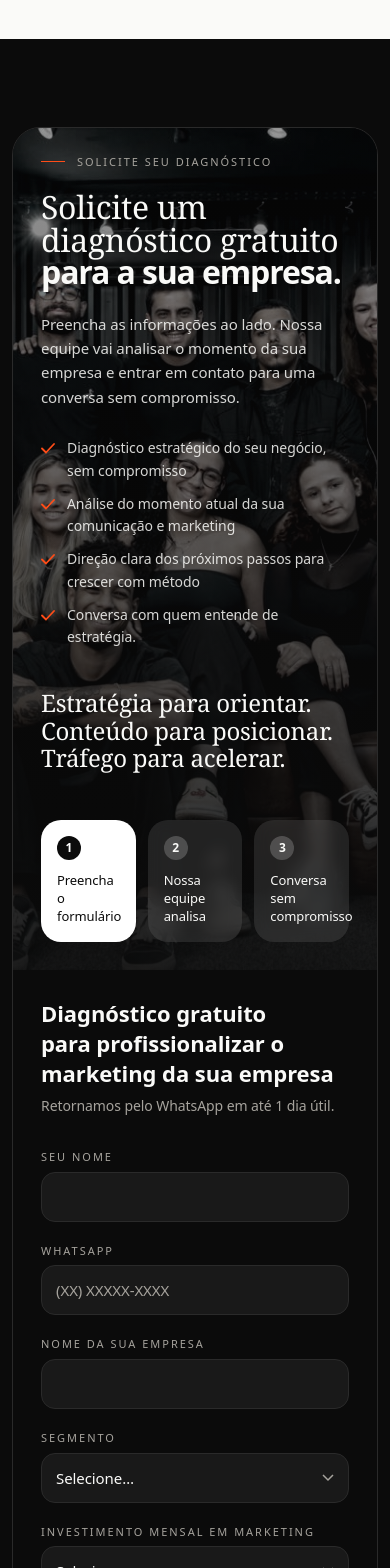
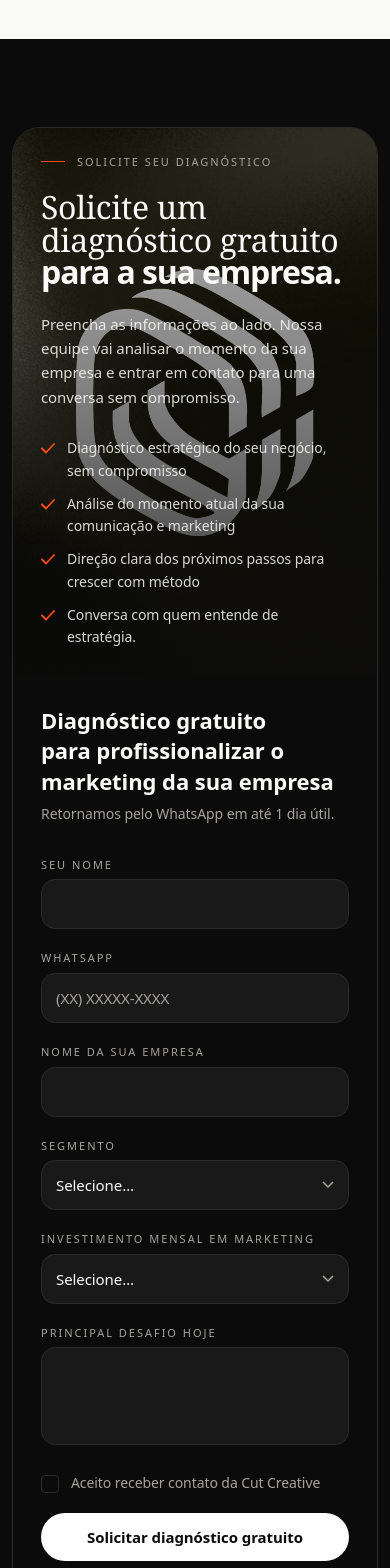
Before and after one commit to barbosarenan7/landingpagecutt, a React (Vite) app: page / in a window 390 px wide. Shown: the part 8360-9928 px from the top of the page. Built offline with nearby package versions, Linux system fonts and the light colour scheme; a web font is replaced by a local one.

Commit message:
Loop no pointer highlight, carrossel de logos aposentado e diagnóstico com arte do grupo

```diff
--- a/src/components/Diagnostico.tsx
+++ b/src/components/Diagnostico.tsx
@@ -4,14 +4,12 @@ import LeadForm from "./LeadForm";
 import content from "../content/site.json";
 
 const dg = content.diagnostico;
-/** O 1º chip fica destacado (ativo); os demais, discretos. */
-const chips = dg.chips.map((c, i) => ({ ...c, active: i === 0 }));
 
 /**
  * Solicite ref. "sign-up split": card grande dividido em dois painéis.
- * Esquerda: foto da equipe como fundo com scrim + título, benefícios e
- * chips de etapas 1-2-3. Direita: formulário escuro com inputs em caixa
- * e botão branco. Slot: team-g4 (foto real em public/team-g4.jpg).
+ * Esquerda: arte do símbolo do grupo como fundo com scrim + título e
+ * benefícios. Direita: formulário escuro com inputs em caixa e botão
+ * branco. Slot: logo-grupo (arte real em public/logo-grupo.png).
  */
 function Check() {
   return (
@@ -40,22 +38,25 @@ export default function Diagnostico() {
       <div className="container-cut">
         <Reveal>
           <div className="grid overflow-hidden rounded-card border border-line-dark lg:grid-cols-2">
-            {/* painel esquerdo: foto da equipe + conteúdo */}
+            {/* painel esquerdo: arte do símbolo do grupo + conteúdo.
+                A arte é pronta (já escura), então fica sem dessaturação e
+                expandida para cobrir todo o painel; o scrim leve garante
+                a leitura do texto por cima. */}
             <div className="relative flex flex-col p-7 md:p-10">
               <Media
-                file="team-g4.webp"
+                file="logo-grupo.png"
                 src={dg.imagem}
-                alt="Equipe da Cut Creative reunida no estúdio, no evento G4 Advisor"
-                width={1400}
-                height={875}
-                className="absolute inset-0 h-full !rounded-none"
+                alt="Símbolo da Cut Creative sobre fundo escuro texturizado"
+                width={1080}
+                height={1080}
+                className="absolute inset-0 h-full !rounded-none [&_img]:filter-none"
               />
               <div
                 className="absolute inset-0"
                 aria-hidden
                 style={{
                   background:
-                    "linear-gradient(to top, rgba(11,11,11,.92) 0%, rgba(11,11,11,.62) 55%, rgba(11,11,11,.42) 100%)",
+                    "linear-gradient(to top, rgba(11,11,11,.85) 0%, rgba(11,11,11,.5) 55%, rgba(11,11,11,.3) 100%)",
                 }}
               />
 
@@ -81,37 +82,6 @@ export default function Diagnostico() {
                   ))}
                 </ul>
 
-                <p
-                  className="h-serif mt-10 max-w-md text-paper-50"
-                  style={{ fontSize: "clamp(1.5rem, 2.2vw, 2rem)", lineHeight: 1.15 }}
-                >
-                  {dg.frase}
-                </p>
-
-                {/* chips de etapas (ref sign-up) */}
-                <div className="mt-auto grid grid-cols-3 gap-3 pt-12">
-                  {chips.map((c) => (
-                    <div
-                      key={c.n}
-                      className={`rounded-cardmd p-4 ${
-                        c.active
-                          ? "bg-paper-0 text-ink-900"
-                          : "bg-paper-0/10 text-paper-50 backdrop-blur-sm"
-                      }`}
-                    >
-                      <span
-                        className={`flex h-6 w-6 items-center justify-center rounded-pill text-xs font-bold ${
-                          c.active ? "bg-ink-900 text-paper-0" : "bg-paper-0/20 text-paper-50"
-                        }`}
-                        aria-hidden
-                      >
-                        {c.n}
-                      </span>
-                      <p className="mt-3 text-[13px] leading-snug font-medium">{c.label}</p>
-                      {/* c.label vem de src/content/site.json → diagnostico.chips */}
-                    </div>
-                  ))}
-                </div>
               </div>
             </div>
 
--- a/src/components/DorReal.tsx
+++ b/src/components/DorReal.tsx
@@ -37,6 +37,8 @@ function Corner() {
 function PointerHighlight({ children }: { children: ReactNode }) {
   const alvo = useRef<HTMLSpanElement>(null);
   const [ativo, setAtivo] = useState(false);
+  const [on, setOn] = useState(false);
+  const [corte, setCorte] = useState(false);
 
   useEffect(() => {
     const el = alvo.current;
@@ -48,8 +50,36 @@ function PointerHighlight({ children }: { children: ReactNode }) {
     return () => io.disconnect();
   }, []);
 
+  // em cena, a animação roda em ciclos: desenha (1s), segura 3s e
+  // recomeça do zero (o reset é instantâneo, com as transições cortadas)
+  useEffect(() => {
+    if (!ativo) {
+      setOn(false);
+      return;
+    }
+    let t1: number | undefined;
+    let t2: number | undefined;
+    const rodar = () => {
+      setCorte(true);
+      setOn(false);
+      t1 = window.setTimeout(() => {
+        setCorte(false);
+        setOn(true);
+        t2 = window.setTimeout(rodar, 4000); // 1s de desenho + 3s parado
+      }, 40);
+    };
+    rodar();
+    return () => {
+      window.clearTimeout(t1);
+      window.clearTimeout(t2);
+    };
+  }, [ativo]);
+
   return (
-    <span ref={alvo} className={`ph ${ativo ? "ph-on" : ""}`}>
+    <span
+      ref={alvo}
+      className={`ph ${on ? "ph-on" : ""} ${corte ? "ph-reset" : ""}`}
+    >
       <span className="relative z-[1]">{children}</span>
       <span className="ph-caixa" aria-hidden />
       <span className="ph-cursor" aria-hidden>
--- a/src/content/site.json
+++ b/src/content/site.json
@@ -148,14 +148,8 @@
       "Direção clara dos próximos passos para crescer com método",
       "Conversa com quem entende de estratégia."
     ],
-    "frase": "Estratégia para orientar. Conteúdo para posicionar. Tráfego para acelerar.",
     "regiao": "A Cut atende empresas em Volta Redonda, Barra Mansa, Resende, Angra dos Reis e toda a região — negócios que já estão em operação e querem profissionalizar o marketing com método e acompanhamento próximo.",
-    "imagem": "/team-g4.jpg",
-    "chips": [
-      { "n": "1", "label": "Preencha o formulário" },
-      { "n": "2", "label": "Nossa equipe analisa" },
-      { "n": "3", "label": "Conversa sem compromisso" }
-    ],
+    "imagem": "/logo-grupo.png",
     "form": {
       "titulo": "Diagnóstico gratuito para profissionalizar o marketing da sua empresa",
       "subtitulo": "Retornamos pelo WhatsApp em até 1 dia útil.",
--- a/src/pages/Home.tsx
+++ b/src/pages/Home.tsx
@@ -1,6 +1,5 @@
 import Nav from "../components/Nav";
 import Hero from "../components/Hero";
-import LogoCarousel from "../components/LogoCarousel";
 import ProvaSocial from "../components/ProvaSocial";
 import DorReal from "../components/DorReal";
 import Segmentos from "../components/Segmentos";
@@ -30,15 +29,15 @@ export default function Home() {
       <Nav />
       <main id="conteudo">
         <Hero />
-        {/* teste de estética: a grade de clientes assume o topo... */}
+        {/* clientes: a grade preta logo após o hero (o carrossel marquee
+            foi aposentado — o componente segue parqueado em
+            src/components/LogoCarousel.tsx se quiser voltar) */}
         <ClientesGrid />
         <ProvaSocial />
         <DorReal />
         <Segmentos />
         <Metodo />
         <Diagnostico />
-        {/* ...e o carrossel de logos fecha a página */}
-        <LogoCarousel />
       </main>
       <Footer />
       <WhatsAppFloat />
--- a/src/styles.css
+++ b/src/styles.css
@@ -699,9 +699,19 @@
     transform: none;
     transition: none;
   }
-  .ph-caixa,
-  .ph-cursor {
+  /* sem animação: caixa e cursor ficam fixos no estado final,
+     imunes ao liga/desliga do loop */
+  .ph .ph-caixa {
     transition: none;
+    width: 100%;
+    height: 100%;
+    opacity: 1;
+  }
+  .ph .ph-cursor {
+    transition: none;
+    left: calc(100% + 4px);
+    top: calc(100% + 4px);
+    opacity: 1;
   }
 }
 
@@ -846,4 +856,9 @@
     top: calc(100% + 4px);
     opacity: 1;
   }
+  /* reset instantâneo entre um ciclo e outro do loop */
+  .ph-reset .ph-caixa,
+  .ph-reset .ph-cursor {
+    transition: none;
+  }
 }
```
Also changed, not shown: .pages.yml, public/logo-grupo.png (added).
